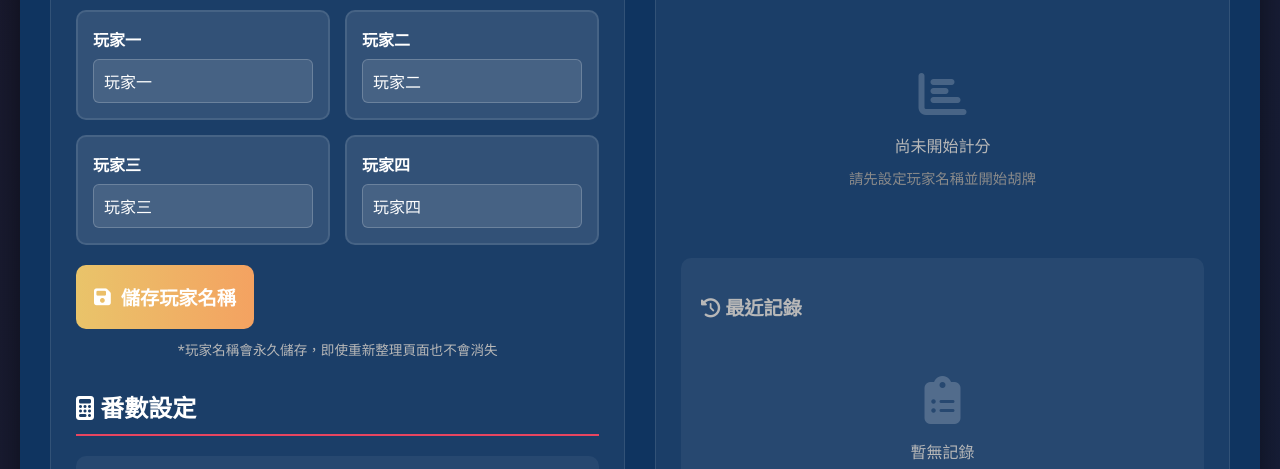
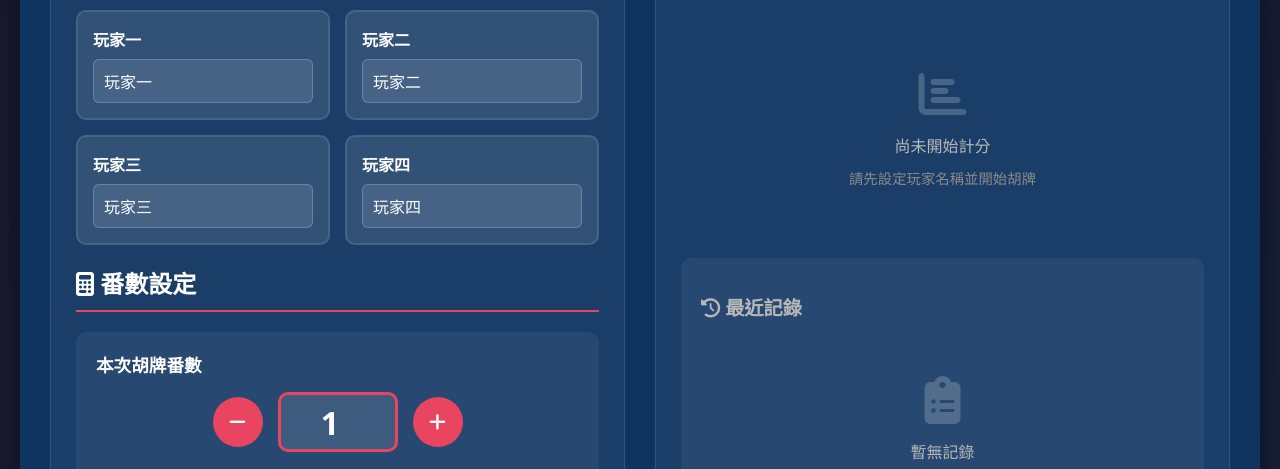
Before and after one commit to Funnywai/Funnywai.github.io, a plain HTML site: page MJ/index.html in a window 1280 px wide. Shown: the part 279-748 px from the top of the page. Drawn offline with Linux system fonts and the light colour scheme.

Commit message:
Add files via upload

```diff
--- a/MJ/index.html
+++ b/MJ/index.html
@@ -39,12 +39,6 @@
                             <label for="player4">玩家四</label>
                             <input type="text" id="player4" placeholder="輸入玩家名稱" class="player-name">
                         </div>
-                    </div>
-                    <div class="player-save-section">
-                        <button id="save-players-btn" class="btn save-players-btn">
-                            <i class="fas fa-save"></i> 儲存玩家名稱
-                        </button>
-                        <p class="save-note">*玩家名稱會永久儲存，即使重新整理頁面也不會消失</p>
                     </div>
                 </div>
 
--- a/MJ/script.js
+++ b/MJ/script.js
@@ -36,7 +36,6 @@ class MahjongScoreSystem {
     initializeElements() {
         // 取得 DOM 元素
         this.playerInputs = document.querySelectorAll('.player-name');
-        this.savePlayersBtn = document.getElementById('save-players-btn');
 
         // 分數控制
         this.scoreInput = document.getElementById('score-input');
@@ -73,8 +72,6 @@ class MahjongScoreSystem {
     }
 
     bindEvents() {
-        // 儲存玩家名稱按鈕
-        this.savePlayersBtn.addEventListener('click', () => this.savePlayers());
 
         // 分數控制事件
         this.scoreInput.addEventListener('input', (e) => {
```
